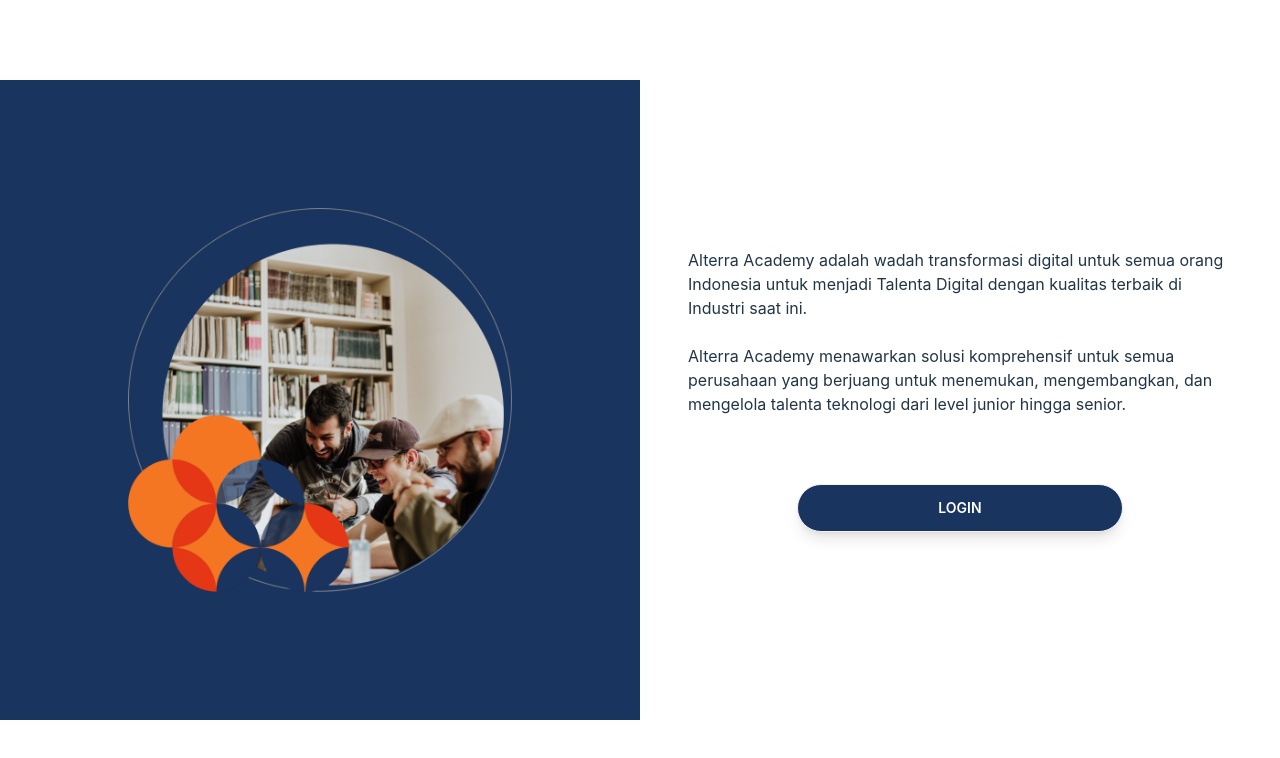
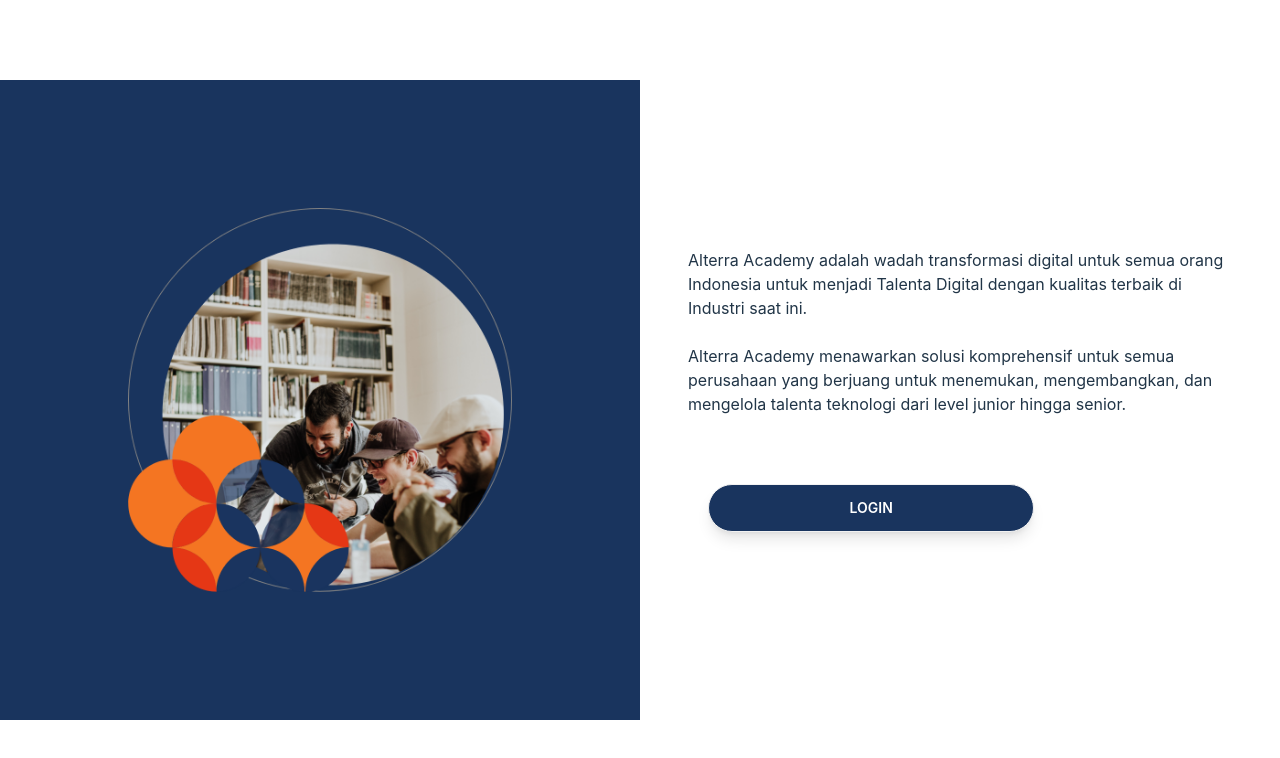
Before and after one commit to IMMERSIVE-DASHBOARD-APP-PROJECT-GROUP-2/IMMERSIVE-DASHBOARD-APP-PROJECT-FRONTEND, a React (Vite) app: page / in a window 1280 px wide. Shown: the top 758 px of the page. Built offline with nearby package versions, Linux system fonts and the light colour scheme.

Commit message:
login v1.2

```diff
--- a/src/App.tsx
+++ b/src/App.tsx
@@ -1,10 +1,17 @@
-import "./App.css";
+import { BrowserRouter, Routes, Route } from "react-router-dom";
+
 import Login from "./pages/Login";
+import UserList from "./pages/UserList";
 
-function App() {
+const App = () => {
   return (
-    <Login />
-  )
-}
+    <BrowserRouter>
+      <Routes>
+        <Route path="/" element={<Login />} />
+        <Route path="userlist" element={<UserList />} />
+      </Routes>
+    </BrowserRouter>
+  );
+};
 
 export default App;
--- /dev/null
+++ b/src/components/Layout.tsx
@@ -0,0 +1,15 @@
+import React, { FC } from "react";
+
+interface LayoutProps {
+  children?: React.ReactNode;
+}
+
+const Layout: FC<LayoutProps> = ({ children }) => {
+  return (
+    <div className="2xl:container grid grid-cols-2 place-items-center">
+      {children}
+    </div>
+  );
+};
+
+export default Layout;
--- a/src/pages/Login.tsx
+++ b/src/pages/Login.tsx
@@ -2,6 +2,7 @@
 import Button from "../components/Button";
 import FormLogin from "../components/FormLogin";
 import group from "../images/group.png";
+import Layout from "../components/Layout";
 
 const Login: React.FC = () => {
   const [showForm, setShowForm] = useState(false);
@@ -19,7 +20,7 @@
   };
 
   return (
-    <div className="2xl:container grid grid-cols-2 place-items-center">
+    <Layout>
       <div className="bg-alta-blue p-16">
         <img className="p-16" src={group} alt="" />
       </div>
@@ -39,7 +40,11 @@
             <div>
               <form onSubmit={handleSubmit}>
                 <FormLogin id="name" label="Your Name..." type="text" />
-                <FormLogin id="password" label="Your Password..." type="password"/>
+                <FormLogin
+                  id="password"
+                  label="Your Password..."
+                  type="password"
+                />
                 <Button id="login" label="login" onClick={handleButtonClick} />
               </form>
             </div>
@@ -48,7 +53,7 @@
           )}
         </div>
       </div>
-    </div>
+    </Layout>
   );
 };
 
--- /dev/null
+++ b/src/routes/Routes.tsx
@@ -0,0 +1,10 @@
+import { useNavigate, useLocation } from "react-router-dom";
+
+export function Routes(Component: any) {
+  function Wrapper(props: any) {
+    const navigate = useNavigate();
+    const location = useLocation();
+    return <Component navigate={navigate} location={location} {...props} />;
+  }
+  return Wrapper;
+}
```
